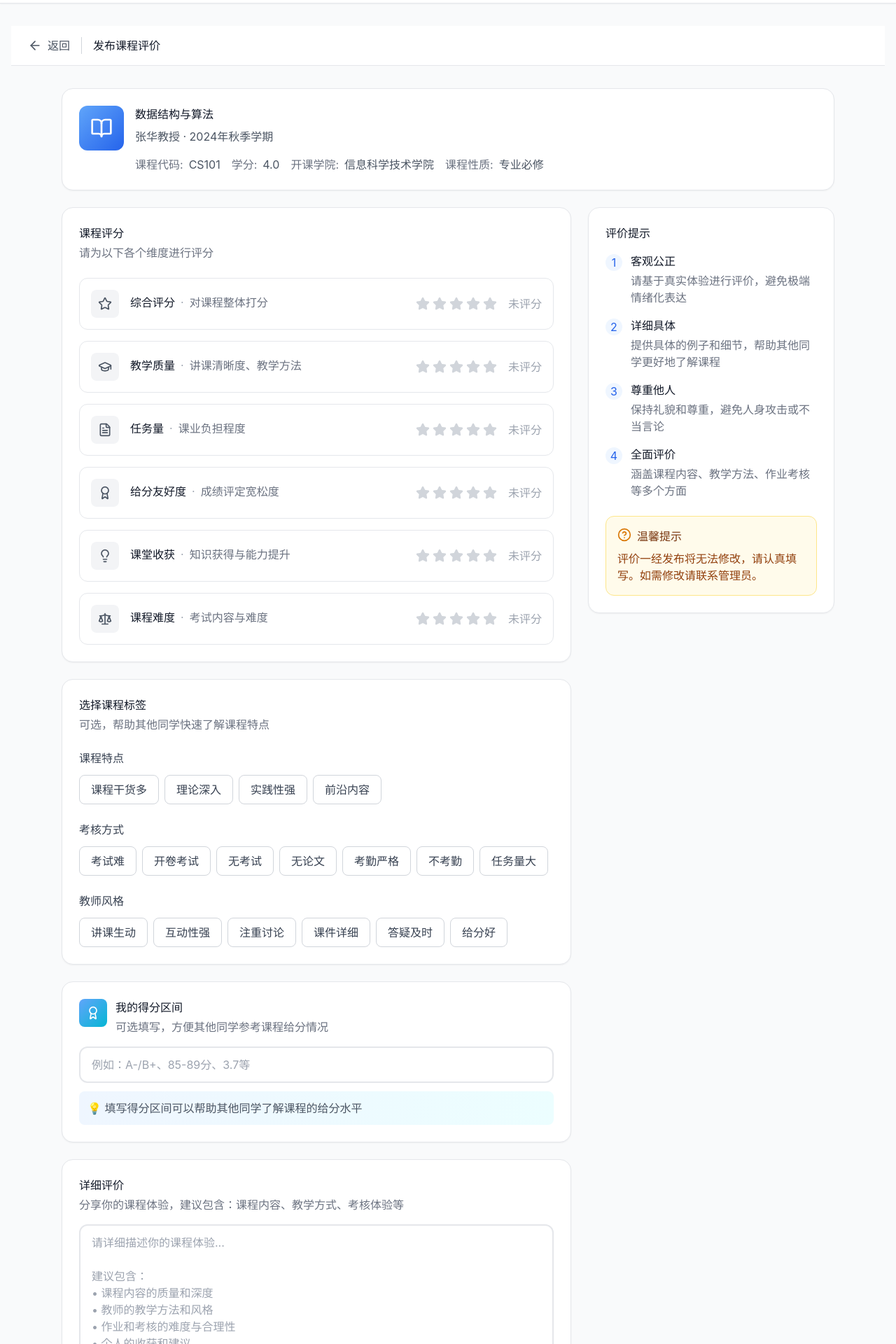
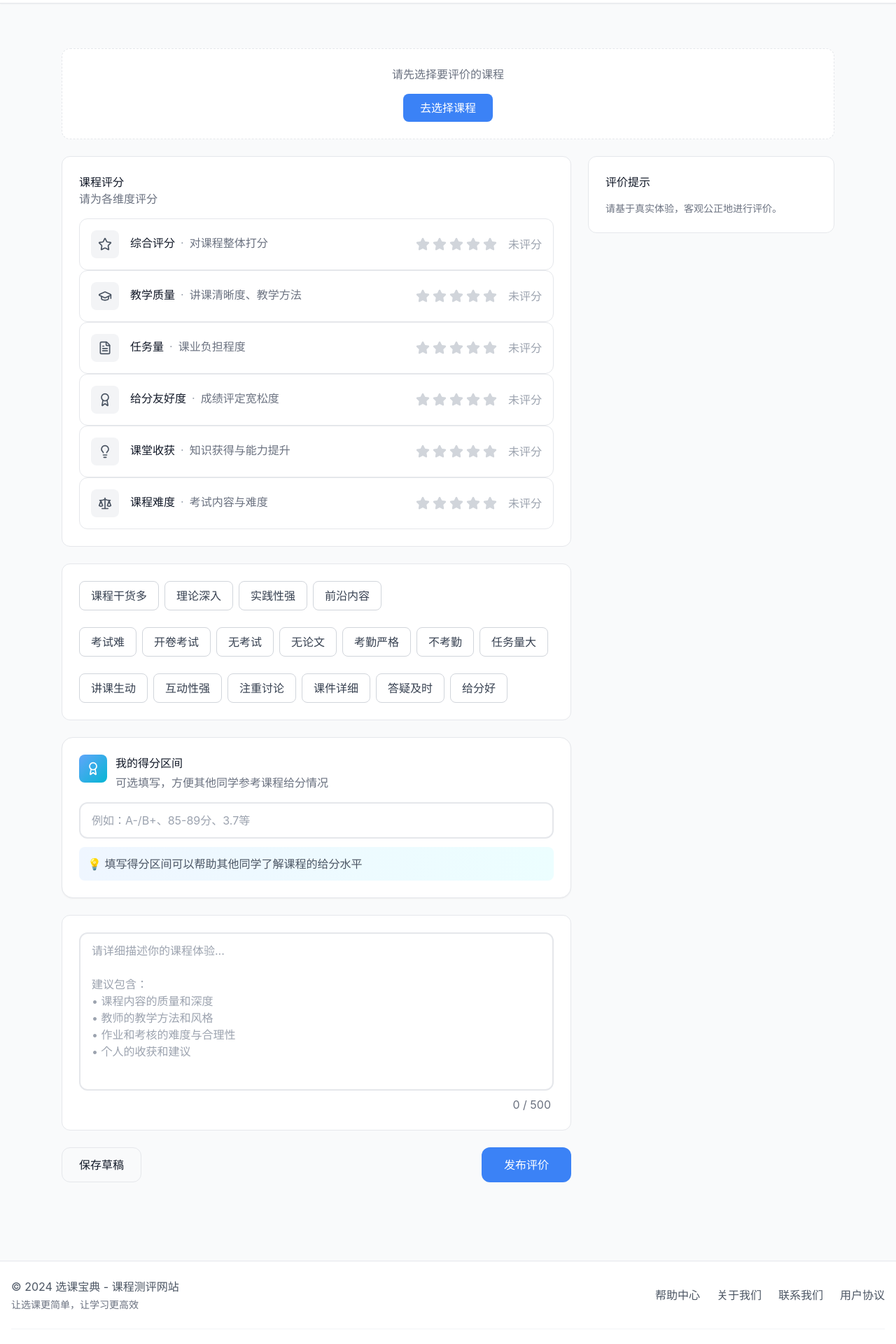
Before and after one commit to cry322/-, a React (Vite) app: page /write-review in a window 1280 px wide. Shown: the part 60-1980 px from the top of the page at 70% size. Built offline with nearby package versions, Linux system fonts and the light colour scheme.

Commit message:
WIP: changes on develop

```diff
--- a/src/pages/Messages/MessagesView.tsx
+++ b/src/pages/Messages/MessagesView.tsx
@@ -1,10 +1,9 @@
 // src/pages/Messages/MessagesView.tsx
 import { useState } from 'react';
-import { Header } from './components/Header';
 import { MessageSidebar } from './components/MessageSidebar';
 import { MessageList } from './components/MessageList';
 import { MessageDetail } from './components/MessageDetail';
-
+import { PageTitleBar } from './components/PageTitleBar';
 import { mockMessages } from './data/mockMessages';
 import { Message, MessageCategory } from './types/message';
 
@@ -70,7 +69,8 @@ export default function MessagesView() {
 
   return (
     <div className="h-screen flex flex-col">
-      <Header />
+      {/* 页面标题栏（不是全局 Header） */}
+        <PageTitleBar />
 
       <div className="flex flex-1 overflow-hidden">
         <MessageSidebar
--- a/src/pages/WriteReview/WriteReviewView.tsx
+++ b/src/pages/WriteReview/WriteReviewView.tsx
@@ -1,22 +1,29 @@
-import { useState } from 'react';
-import { ArrowLeft, GraduationCap, FileText, Award, Lightbulb, Scale, HelpCircle, BookOpen, Users, Home, AlertCircle, Star } from 'lucide-react';
-import { StarRating } from './components/StarRating';
+import { useEffect, useState } from 'react';
+import {
+  GraduationCap,
+  FileText,
+  Award,
+  Lightbulb,
+  Scale,
+  HelpCircle,
+  BookOpen,
+  AlertCircle,
+  Star,
+} from 'lucide-react';
+import { useNavigate, useParams } from 'react-router-dom';
+
 import { RatingDimension } from './components/RatingDimension';
 import { TagSelector } from './components/TagSelector';
 import { TextEditor } from './components/TextEditor';
 import { SuccessModal } from './components/SuccessModal';
 import { GradeRangeSelector } from './components/GradeRangeSelector';
-import { useNavigate } from 'react-router-dom';
-
-interface RatingDimension {
-  id: string;
-  label: string;
-  icon: React.ReactNode;
-  value: number;
-}
 
 export default function WriteReviewView() {
   const navigate = useNavigate();
+  const { courseId } = useParams<{ courseId?: string }>();
+  const hasCourse = Boolean(courseId);
+
+  /* ================= 状态 ================= */
   const [ratings, setRatings] = useState<Record<string, number>>({
     overall: 0,
     teaching: 0,
@@ -29,11 +36,28 @@ export default function WriteReviewView() {
   const [selectedTags, setSelectedTags] = useState<string[]>([]);
   const [reviewText, setReviewText] = useState('');
   const [isAnonymous, setIsAnonymous] = useState(true);
-  const [allowComments, setAllowComments] = useState(true);
+  const [gradeRange, setGradeRange] = useState('');
   const [showErrors, setShowErrors] = useState(false);
   const [showSuccessModal, setShowSuccessModal] = useState(false);
-  const [gradeRange, setGradeRange] = useState('');
 
+  /* ================= 草稿恢复 ================= */
+  useEffect(() => {
+    const saved = localStorage.getItem('write-review-draft');
+    if (!saved) return;
+
+    try {
+      const draft = JSON.parse(saved);
+      setRatings(draft.ratings ?? {});
+      setSelectedTags(draft.selectedTags ?? []);
+      setReviewText(draft.reviewText ?? '');
+      setIsAnonymous(draft.isAnonymous ?? true);
+      setGradeRange(draft.gradeRange ?? '');
+    } catch {
+      console.warn('草稿解析失败');
+    }
+  }, []);
+
+  /* ================= 常量 ================= */
   const ratingDimensions = [
     { id: 'overall', label: '综合评分', icon: <Star className="w-5 h-5" />, description: '对课程整体打分' },
     { id: 'teaching', label: '教学质量', icon: <GraduationCap className="w-5 h-5" />, description: '讲课清晰度、教学方法' },
@@ -44,318 +68,174 @@ export default function WriteReviewView() {
   ];
 
   const courseTags = {
-    courseFeatures: [
-      '课程干货多',
-      '理论深入',
-      '实践性强',
-      '前沿内容',
-    ],
-    assessmentStyle: [
-      '考试难',
-      '开卷考试',
-      '无考试',
-      '无论文',
-      '考勤严格',
-      '不考勤',
-      '任务量大',
-    ],
-    teachingStyle: [
-      '讲课生动',
-      '互动性强',
-      '注重讨论',
-      '课件详细',
-      '答疑及时',
-      '给分好',
-    ],
+    courseFeatures: ['课程干货多', '理论深入', '实践性强', '前沿内容'],
+    assessmentStyle: ['考试难', '开卷考试', '无考试', '无论文', '考勤严格', '不考勤', '任务量大'],
+    teachingStyle: ['讲课生动', '互动性强', '注重讨论', '课件详细', '答疑及时', '给分好'],
   };
 
+  /* ================= 计算 ================= */
+  const hasUnratedDimensions = ratingDimensions.some(
+    (d) => !ratings[d.id] || ratings[d.id] === 0
+  );
+  const isReviewTooShort = reviewText.trim().length < 50;
+
+  const averageRating =
+    Object.values(ratings).filter((v) => v > 0).length === 0
+      ? 0
+      : Object.values(ratings).reduce((a, b) => a + b, 0) /
+        Object.values(ratings).filter((v) => v > 0).length;
+
+  /* ================= 事件 ================= */
   const handleRatingChange = (id: string, value: number) => {
-    setRatings(prev => ({ ...prev, [id]: value }));
+    setRatings((prev) => ({ ...prev, [id]: value }));
   };
 
   const handleTagToggle = (tag: string) => {
-    setSelectedTags(prev =>
-      prev.includes(tag) ? prev.filter(t => t !== tag) : [...prev, tag]
+    setSelectedTags((prev) =>
+      prev.includes(tag) ? prev.filter((t) => t !== tag) : [...prev, tag]
     );
   };
 
+  const handleSaveDraft = () => {
+    const draft = {
+      ratings,
+      selectedTags,
+      reviewText,
+      isAnonymous,
+      gradeRange,
+      savedAt: Date.now(),
+    };
+    localStorage.setItem('write-review-draft', JSON.stringify(draft));
+    alert('草稿已保存');
+  };
+
   const handlePublish = () => {
-    // Validate ratings
-    const unratedDimensions = ratingDimensions.filter(d => !ratings[d.id] || ratings[d.id] === 0);
-    if (unratedDimensions.length > 0) {
+    if (hasUnratedDimensions || isReviewTooShort || !hasCourse) {
       setShowErrors(true);
-      // Scroll to rating section
-      window.scrollTo({ top: 200, behavior: 'smooth' });
+      window.scrollTo({ top: 0, behavior: 'smooth' });
       return;
     }
 
-    if (!reviewText.trim() || reviewText.length < 50) {
-      setShowErrors(true);
-      return;
-    }
-
-    // Simulate publish
+    localStorage.removeItem('write-review-draft');
+    setShowErrors(false);
     setShowSuccessModal(true);
-    setShowErrors(false);
   };
 
-  const hasUnratedDimensions = ratingDimensions.some(d => !ratings[d.id] || ratings[d.id] === 0);
-  const isReviewTooShort = reviewText.length < 50;
-
-  const averageRating = Object.values(ratings).reduce((a, b) => a + b, 0) / Object.values(ratings).filter(v => v > 0).length || 0;
-
+  /* ================= 渲染 ================= */
   return (
     <div className="min-h-screen bg-gray-50">
-      {/* Header */}
-      <header className="bg-white border-b border-gray-200 sticky top-0 z-10">
-        <div className="max-w-7xl mx-auto px-6 py-4 flex items-center justify-between">
-          <div className="flex items-center gap-4">
-            <button
-              onClick={() => navigate('/courses/101')}
-              className="flex items-center gap-2 text-gray-600 hover:text-gray-900 transition-colors"
-            >
-              <ArrowLeft className="w-5 h-5" />
-              <span>返回</span>
-            </button>
-
-            <div className="h-6 w-px bg-gray-300"></div>
-            <h1 className="text-gray-900">发布课程评价</h1>
+      <main className="max-w-6xl mx-auto px-6 py-8">
+        {showErrors && (
+          <div className="bg-red-50 border border-red-200 rounded-xl p-4 mb-6 flex gap-3">
+            <AlertCircle className="w-5 h-5 text-red-600 mt-0.5" />
+            <div className="text-red-700 text-sm">
+              {!hasCourse && <div>• 请先选择课程</div>}
+              {hasUnratedDimensions && <div>• 请完成所有评分维度</div>}
+              {isReviewTooShort && <div>• 详细评价不少于 50 字</div>}
             </div>
           </div>
-      </header>
+        )}
 
-      {/* Main Content */}
-      <main className="max-w-6xl mx-auto px-6 py-8">
-        {/* Error Banner */}
-        {showErrors && (hasUnratedDimensions || isReviewTooShort) && (
-          <div className="bg-red-50 border-2 border-red-200 rounded-2xl p-4 mb-6 flex items-start gap-3">
-            <AlertCircle className="w-5 h-5 text-red-600 flex-shrink-0 mt-0.5" />
-            <div className="flex-1">
-              <div className="text-red-900 mb-1">请完善以下信息后再发布</div>
-              <ul className="text-red-700 space-y-1">
-                {hasUnratedDimensions && <li>• 请完成所有评分维度的评分</li>}
-                {isReviewTooShort && <li>• 详细评价至少需要50个字符</li>}
-              </ul>
+        {/* 课程信息 */}
+        {hasCourse ? (
+          <div className="bg-white rounded-xl border p-6 mb-6 flex gap-4">
+            <div className="w-14 h-14 bg-blue-500 rounded-lg flex items-center justify-center">
+              <BookOpen className="w-7 h-7 text-white" />
             </div>
+            <div>
+              <h2 className="text-lg">课程 ID：{courseId}</h2>
+              <p className="text-gray-500">（后续可根据 courseId 获取真实课程信息）</p>
+            </div>
+          </div>
+        ) : (
+          <div className="bg-white rounded-xl border border-dashed p-6 mb-6 text-center">
+            <p className="text-gray-500 mb-4">请先选择要评价的课程</p>
             <button
-              onClick={() => setShowErrors(false)}
-              className="text-red-600 hover:text-red-800"
+              onClick={() => navigate('/courses')}
+              className="px-6 py-2 bg-blue-500 text-white rounded-lg"
             >
-              ✕
+              去选择课程
             </button>
           </div>
         )}
 
-        {/* Course Info Card */}
-        <div className="bg-white rounded-2xl shadow-sm border border-gray-200 p-6 mb-6">
-          <div className="flex items-start gap-4">
-            <div className="w-16 h-16 bg-gradient-to-br from-blue-400 to-blue-600 rounded-xl flex items-center justify-center flex-shrink-0">
-              <BookOpen className="w-8 h-8 text-white" />
-            </div>
-            <div className="flex-1">
-              <h2 className="text-gray-900 mb-2">数据结构与算法</h2>
-              <p className="text-gray-600 mb-4">张华教授 · 2024年秋季学期</p>
-              <div className="flex flex-wrap gap-4 text-gray-600">
-                <div className="flex items-center gap-2">
-                  <span className="text-gray-500">课程代码:</span>
-                  <span>CS101</span>
-                </div>
-                <div className="flex items-center gap-2">
-                  <span className="text-gray-500">学分:</span>
-                  <span>4.0</span>
-                </div>
-                <div className="flex items-center gap-2">
-                  <span className="text-gray-500">开课学院:</span>
-                  <span>信息科学技术学院</span>
-                </div>
-                <div className="flex items-center gap-2">
-                  <span className="text-gray-500">课程性质:</span>
-                  <span>专业必修</span>
-                </div>
-              </div>
-            </div>
-          </div>
-        </div>
-
         <div className="grid grid-cols-1 lg:grid-cols-3 gap-6">
-          {/* Left Column - Rating Form */}
+          {/* 左栏 */}
           <div className="lg:col-span-2 space-y-6">
-            {/* Rating Dimensions Card */}
-            <div className="bg-white rounded-2xl shadow-sm border border-gray-200 p-6">
-              <div className="flex items-center justify-between mb-6">
+            <div className="bg-white rounded-xl border p-6">
+              <div className="flex justify-between mb-4">
                 <div>
-                  <h3 className="text-gray-900 mb-1">课程评分</h3>
-                  <p className="text-gray-500">请为以下各个维度进行评分</p>
+                  <h3>课程评分</h3>
+                  <p className="text-gray-500">请为各维度评分</p>
                 </div>
                 {averageRating > 0 && (
-                  <div className="text-center">
-                    <div className="text-gray-500 mb-1">综合评分</div>
                   <div className="text-blue-600">{averageRating.toFixed(1)}</div>
-                  </div>
                 )}
               </div>
 
-              <div className="space-y-4">
-                {ratingDimensions.map((dimension) => (
+              {ratingDimensions.map((d) => (
                 <RatingDimension
-                    key={dimension.id}
-                    icon={dimension.icon}
-                    label={dimension.label}
-                    description={dimension.description}
-                    value={ratings[dimension.id]}
-                    onChange={(value) => handleRatingChange(dimension.id, value)}
+                  key={d.id}
+                  icon={d.icon}
+                  label={d.label}
+                  description={d.description}
+                  value={ratings[d.id]}
+                  onChange={(v) => handleRatingChange(d.id, v)}
                 />
               ))}
             </div>
-            </div>
 
-            {/* Tags Card */}
-            <div className="bg-white rounded-2xl shadow-sm border border-gray-200 p-6">
-              <h3 className="text-gray-900 mb-1">选择课程标签</h3>
-              <p className="text-gray-500 mb-6">可选，帮助其他同学快速了解课程特点</p>
-
-              <div className="space-y-6">
-                <div>
-                  <h4 className="text-gray-700 mb-3">课程特点</h4>
+            <div className="bg-white rounded-xl border p-6 space-y-6">
               <TagSelector
                 tags={courseTags.courseFeatures}
                 selectedTags={selectedTags}
                 onToggle={handleTagToggle}
               />
-                </div>
-
-                <div>
-                  <h4 className="text-gray-700 mb-3">考核方式</h4>
               <TagSelector
                 tags={courseTags.assessmentStyle}
                 selectedTags={selectedTags}
                 onToggle={handleTagToggle}
               />
-                </div>
-
-                <div>
-                  <h4 className="text-gray-700 mb-3">教师风格</h4>
               <TagSelector
                 tags={courseTags.teachingStyle}
                 selectedTags={selectedTags}
                 onToggle={handleTagToggle}
               />
             </div>
-              </div>
-            </div>
 
-            {/* Grade Range Selector */}
             <GradeRangeSelector value={gradeRange} onChange={setGradeRange} />
 
-            {/* Review Text Card */}
-            <div className="bg-white rounded-2xl shadow-sm border border-gray-200 p-6">
-              <h3 className="text-gray-900 mb-1">详细评价</h3>
-              <p className="text-gray-500 mb-4">分享你的课程体验，建议包含：课程内容、教学方式、考核体验等</p>
+            <div className="bg-white rounded-xl border p-6">
               <TextEditor value={reviewText} onChange={setReviewText} />
             </div>
 
-            {/* Settings Card */}
-            <div className="bg-white rounded-2xl shadow-sm border border-gray-200 p-6">
-              <h3 className="text-gray-900 mb-4">发布设置</h3>
-              <div className="space-y-4">
-                <label className="flex items-center justify-between cursor-pointer group">
-                  <div>
-                    <div className="text-gray-900">匿名发布</div>
-                    <div className="text-gray-500">不显示你的个人信息</div>
-                  </div>
-                  <div className="relative">
-                    <input
-                      type="checkbox"
-                      className="sr-only peer"
-                      checked={isAnonymous}
-                      onChange={(e) => setIsAnonymous(e.target.checked)}
-                    />
-                    <div className="w-11 h-6 bg-gray-300 rounded-full peer-checked:bg-gradient-to-r peer-checked:from-blue-500 peer-checked:to-cyan-500 transition-colors"></div>
-                    <div className="absolute left-1 top-1 w-4 h-4 bg-white rounded-full transition-transform peer-checked:translate-x-5"></div>
-                  </div>
-                </label>
-
-              </div>
-            </div>
-
-            {/* Action Buttons */}
-            <div className="flex items-center justify-between gap-4">
-              <button className="px-6 py-3 border border-gray-300 text-gray-700 rounded-xl hover:bg-gray-50 transition-colors">
+            <div className="flex justify-between">
+              <button
+                onClick={handleSaveDraft}
+                className="px-6 py-3 border rounded-xl"
+              >
                 保存草稿
               </button>
-              <div className="flex gap-4">
-                <button className="px-6 py-3 border border-gray-300 text-gray-700 rounded-xl hover:bg-gray-50 transition-colors">
-                  取消
-                </button>
+
               <button
                 onClick={handlePublish}
-                  className="px-8 py-3 bg-gradient-to-r from-blue-500 to-cyan-500 text-white rounded-xl hover:from-blue-600 hover:to-cyan-600 transition-all shadow-sm"
+                className="px-8 py-3 bg-blue-500 text-white rounded-xl"
               >
                 发布评价
               </button>
             </div>
           </div>
-          </div>
 
-          {/* Right Column - Preview/Tips */}
-          <div className="lg:col-span-1">
-            <div className="bg-white rounded-2xl shadow-sm border border-gray-200 p-6 sticky top-24">
-              <h3 className="text-gray-900 mb-4">评价提示</h3>
-              <div className="space-y-4 text-gray-600">
-                <div className="flex gap-3">
-                  <div className="w-6 h-6 rounded-full bg-blue-50 flex items-center justify-center flex-shrink-0 mt-0.5">
-                    <span className="text-blue-600">1</span>
-                  </div>
-                  <div>
-                    <div className="text-gray-900 mb-1">客观公正</div>
-                    <div className="text-gray-500">请基于真实体验进行评价，避免极端情绪化表达</div>
-                  </div>
-                </div>
-
-                <div className="flex gap-3">
-                  <div className="w-6 h-6 rounded-full bg-blue-50 flex items-center justify-center flex-shrink-0 mt-0.5">
-                    <span className="text-blue-600">2</span>
-                  </div>
-                  <div>
-                    <div className="text-gray-900 mb-1">详细具体</div>
-                    <div className="text-gray-500">提供具体的例子和细节，帮助其他同学更好地了解课程</div>
-                  </div>
-                </div>
-
-                <div className="flex gap-3">
-                  <div className="w-6 h-6 rounded-full bg-blue-50 flex items-center justify-center flex-shrink-0 mt-0.5">
-                    <span className="text-blue-600">3</span>
-                  </div>
-                  <div>
-                    <div className="text-gray-900 mb-1">尊重他人</div>
-                    <div className="text-gray-500">保持礼貌和尊重，避免人身攻击或不当言论</div>
-                  </div>
-                </div>
-
-                <div className="flex gap-3">
-                  <div className="w-6 h-6 rounded-full bg-blue-50 flex items-center justify-center flex-shrink-0 mt-0.5">
-                    <span className="text-blue-600">4</span>
-                  </div>
-                  <div>
-                    <div className="text-gray-900 mb-1">全面评价</div>
-                    <div className="text-gray-500">涵盖课程内容、教学方法、作业考核等多个方面</div>
-                  </div>
-                </div>
-              </div>
-
-              <div className="mt-6 p-4 bg-amber-50 border border-amber-200 rounded-xl">
-                <div className="flex gap-2 mb-2">
-                  <HelpCircle className="w-5 h-5 text-amber-600 flex-shrink-0" />
-                  <div className="text-amber-900">温馨提示</div>
-                </div>
-                <p className="text-amber-800">评价一经发布将无法修改，请认真填写。如需修改请联系管理员。</p>
-              </div>
-            </div>
+          {/* 右栏 */}
+          <div className="bg-white rounded-xl border p-6 h-fit sticky top-24">
+            <h3 className="mb-4">评价提示</h3>
+            <p className="text-gray-500 text-sm">
+              请基于真实体验，客观公正地进行评价。
+            </p>
           </div>
         </div>
       </main>
 
-      {/* Success Modal */}
       <SuccessModal
         isOpen={showSuccessModal}
         onClose={() => {
@@ -363,7 +243,6 @@ export default function WriteReviewView() {
           navigate('/reviews/456');
         }}
       />
-
     </div>
   );
 }
--- a/src/pages/WriteReview/components/RatingDimension.tsx
+++ b/src/pages/WriteReview/components/RatingDimension.tsx
@@ -15,7 +15,7 @@ export function RatingDimension({ icon, label, description, value, onChange }: R
     if (rating <= 2) return '一般';
     if (rating <= 3) return '良好';
     if (rating <= 4) return '很好';
-    return '优秀';
+    return '完美';
   };
 
   const getRatingColor = (rating: number) => {
```
Also changed, not shown: src/pages/Messages/components/MessageDetail.tsx (+22 -5 lines), src/pages/Messages/components/PageTitleBar.tsx (added, +14 -0 lines), src/router/index.tsx (+15 -2 lines), 2 other files (tests, documents, lock files or other folders). Lines whose indentation alone changed are shown as unchanged.
